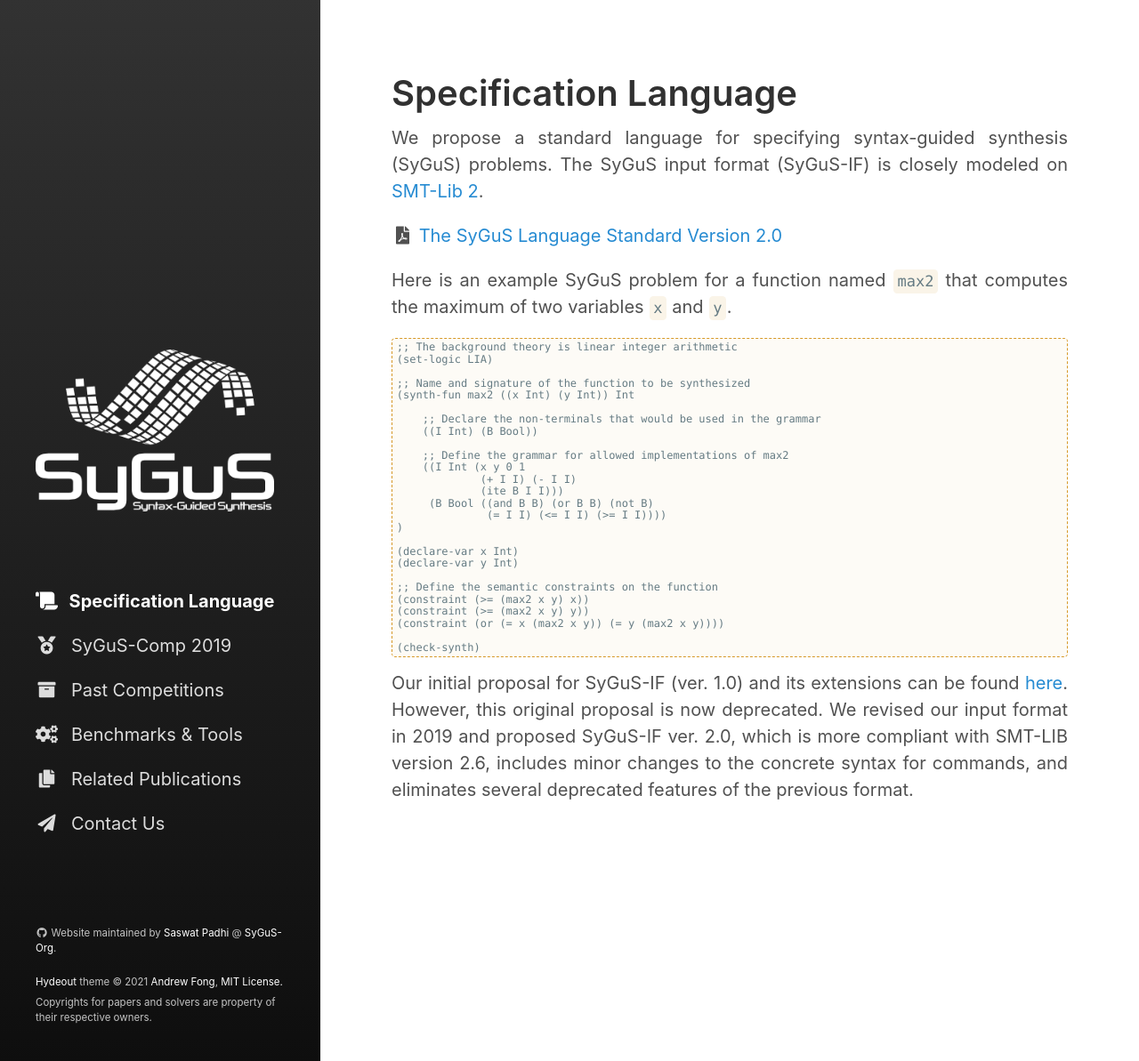
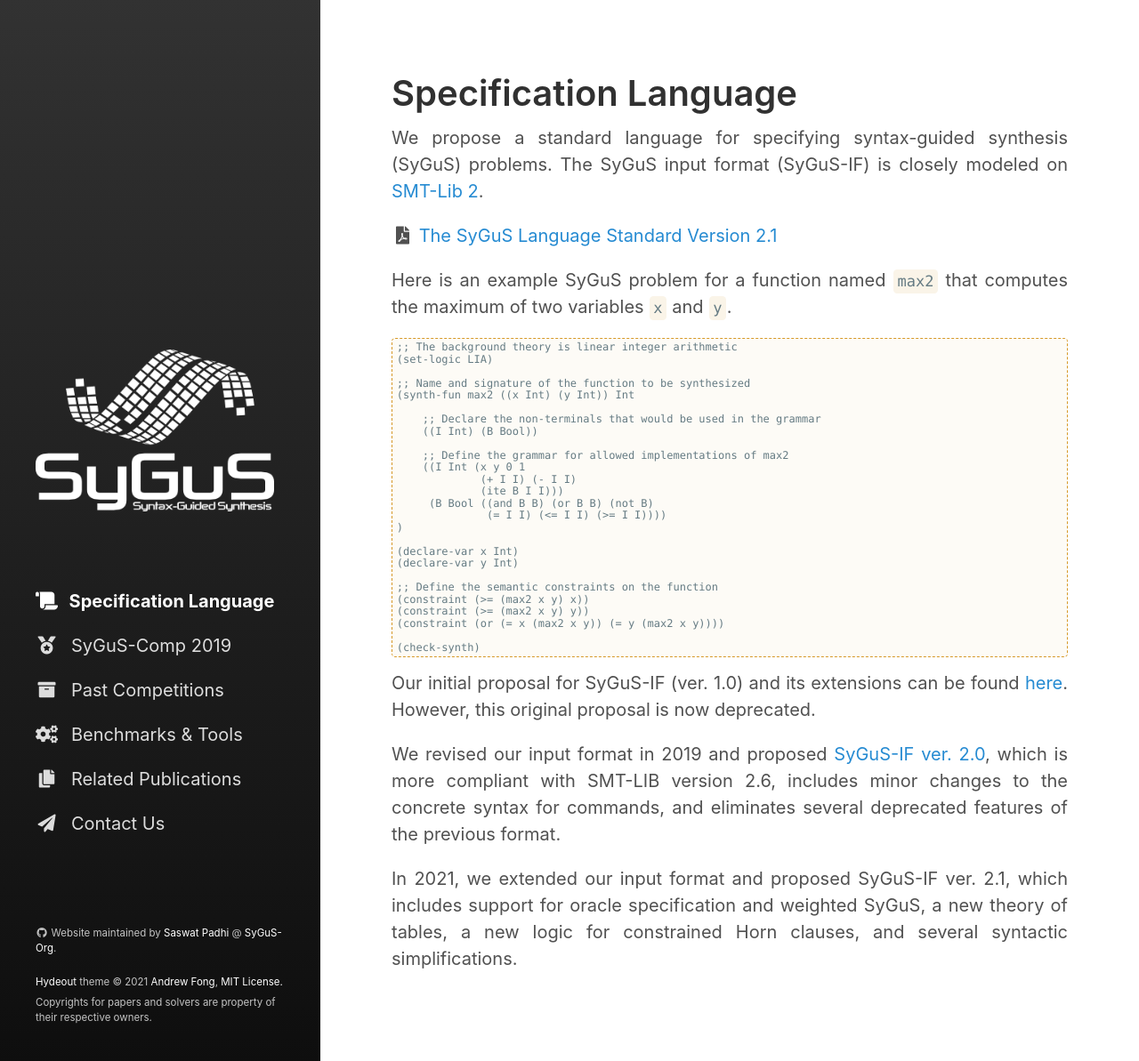
Before and after one commit to SyGuS-Org/sygus-org.github.io, a Jekyll site: the page built from language.md, in a window 1280 px wide. Shown: the whole page at 89% size. Built offline with Jekyll 4.4.1, drawn with Linux system fonts in a browser that asks for light colours; nearby versions of some CDN libraries.

Commit message:
added 2.1

```diff
--- a/_includes/copyright.html
+++ b/_includes/copyright.html
@@ -1,6 +1,6 @@
 <div style="font-size: 0.575em;">
   <p>
-    <i class="fab fa-fw fa-github"></i> Website maintained by <a href="https://saswatpadhi.github.io">Saswat Padhi</a>
+    <i class="fab fa-fw fa-github"></i> Website maintained by <a href="https://saswat.padhi.me">Saswat Padhi</a>
     @ <a href="https://github.com/SyGuS-Org">SyGuS-Org</a>.
   </p>
   <a href="https://github.com/fongandrew/hydeout">Hydeout</a> theme
--- a/language.md
+++ b/language.md
@@ -11,7 +11,7 @@ We propose a standard language for specifying syntax-guided synthesis (SyGuS) pr
 The SyGuS input format (SyGuS-IF) is closely modeled on [SMT-Lib 2].
 
 <i class='fas fa-fw fa-file-pdf'></i>
-[The SyGuS Language Standard Version 2.0](/assets/pdf/SyGuS-IF_2.0.pdf)
+[The SyGuS Language Standard Version 2.1](/assets/pdf/SyGuS-IF_2.1.pdf)
 
 Here is an example SyGuS problem for a function named `max2`
 that computes the maximum of two variables `x` and `y`.
@@ -47,9 +47,15 @@ that computes the maximum of two variables `x` and `y`.
 
 Our initial proposal for SyGuS-IF (ver. 1.0) and its extensions can be found [here](/language_1.0).
 However, this original proposal is now deprecated.
-We revised our input format in 2019 and proposed SyGuS-IF ver. 2.0,
+
+We revised our input format in 2019 and proposed [SyGuS-IF ver. 2.0](/assets/pdf/SyGuS-IF_2.0.pdf),
 which is more compliant with SMT-LIB version 2.6,
 includes minor changes to the concrete syntax for commands,
 and eliminates several deprecated features of the previous format.
 
+In 2021, we extended our input format and proposed SyGuS-IF ver. 2.1,
+which includes support for oracle specification and weighted SyGuS,
+a new theory of tables, a new logic for constrained Horn clauses,
+and several syntactic simplifications.
+
 [SMT-Lib 2]: http://smtlib.cs.uiowa.edu/language.shtml
```
Also changed, not shown: 1 other file.
